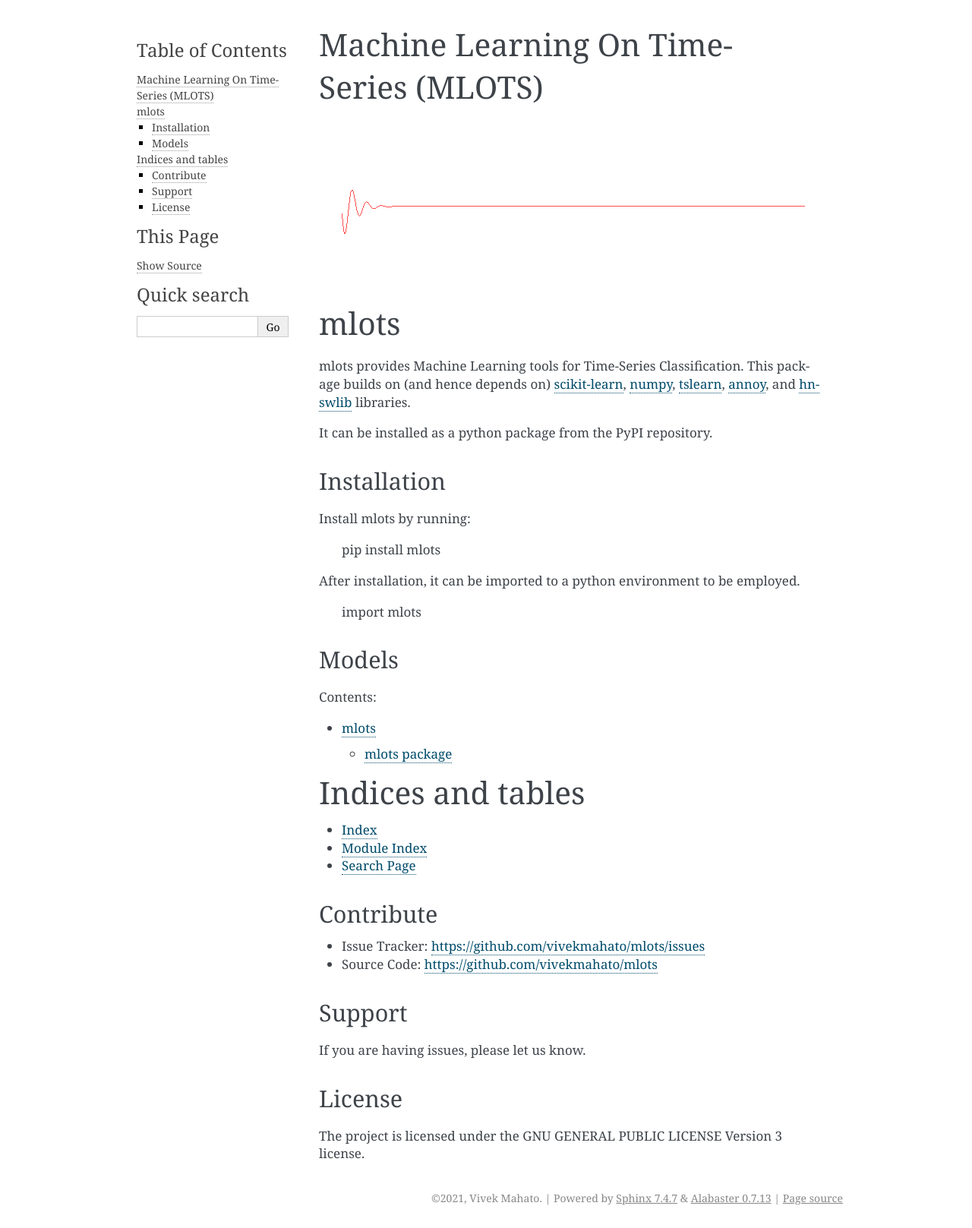
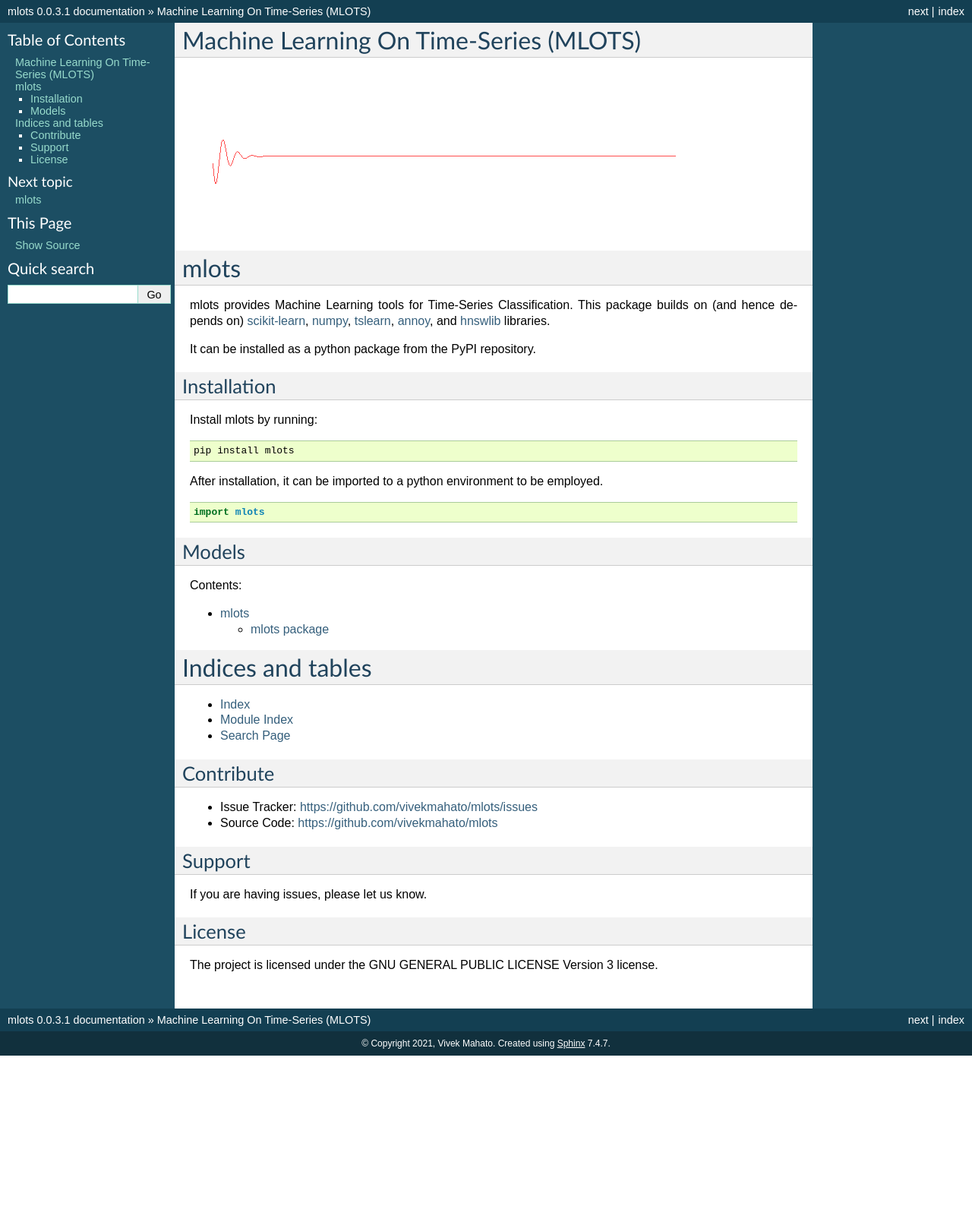
Before and after one commit to vivekmahato/mlots, a Sphinx documentation site: the page built from docs/index.rst, in a window 1280 px wide. Shown: the whole page at 76% size. Built offline with Sphinx 7.4.7, drawn with Linux system fonts in a browser that asks for light colours; after the commit the page ends 1390 px from its top, so only the background shows below that.

Commit message:
Updated Docs

````diff
--- a/README.md
+++ b/README.md
@@ -1,4 +1,4 @@
-# Machine Learning Over Time-Series (```MLOTS```)
+# Machine Learning On Time-Series (```MLOTS```)
 
  ![](docs/source/signal.gif)
 
--- a/docs/conf.py
+++ b/docs/conf.py
@@ -59,7 +59,7 @@ exclude_patterns = ['_build', 'Thumbs.db', '.DS_Store']
 # The theme to use for HTML and HTML Help pages.  See the documentation for
 # a list of builtin themes.
 #
-html_theme = 'alabaster'
+html_theme = 'classic'
 
 # Add any paths that contain custom static files (such as style sheets) here,
 # relative to this directory. They are copied after the builtin static files,
--- a/docs/index.rst
+++ b/docs/index.rst
@@ -15,10 +15,12 @@ Installation
 ------------
 
 Install mlots by running:
+::
 
    pip install mlots
 
 After installation, it can be imported to a python environment to be employed.
+::
 
    import mlots
 
````
